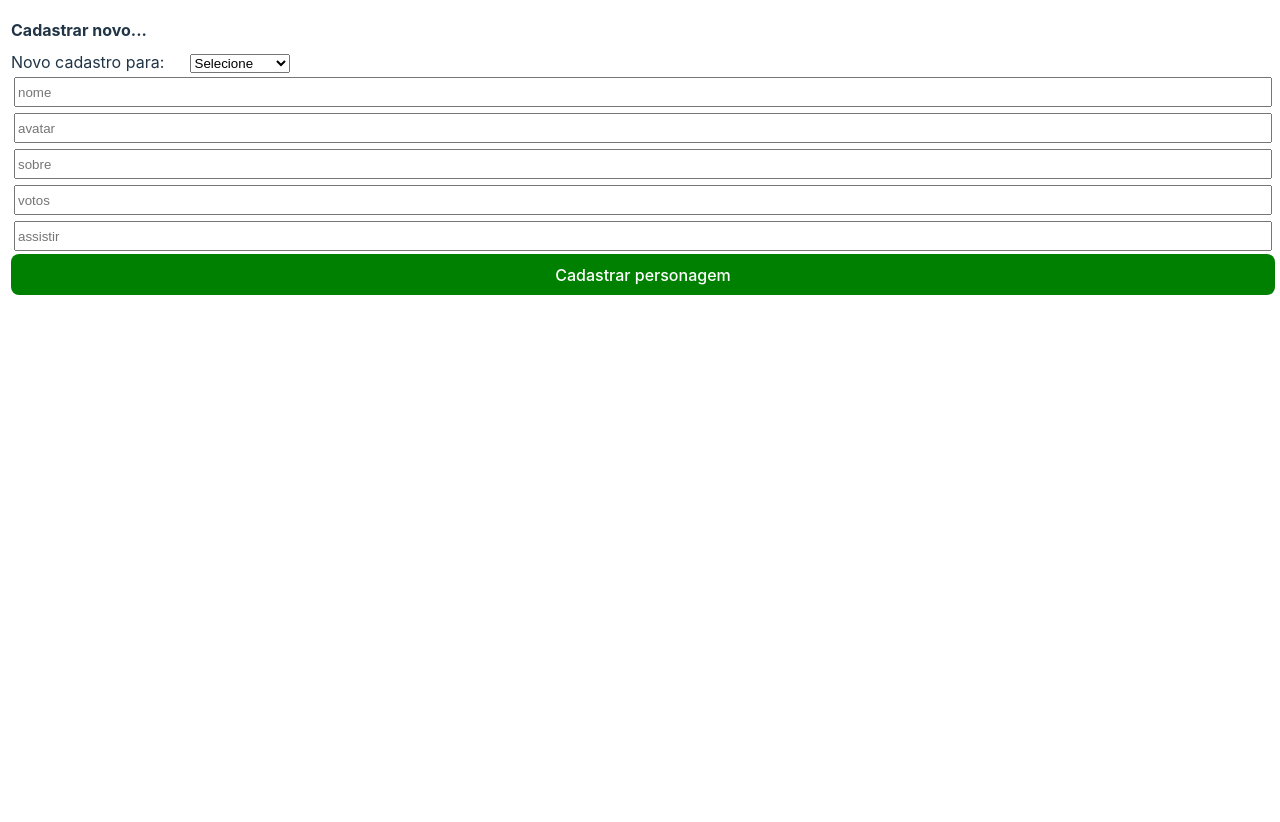
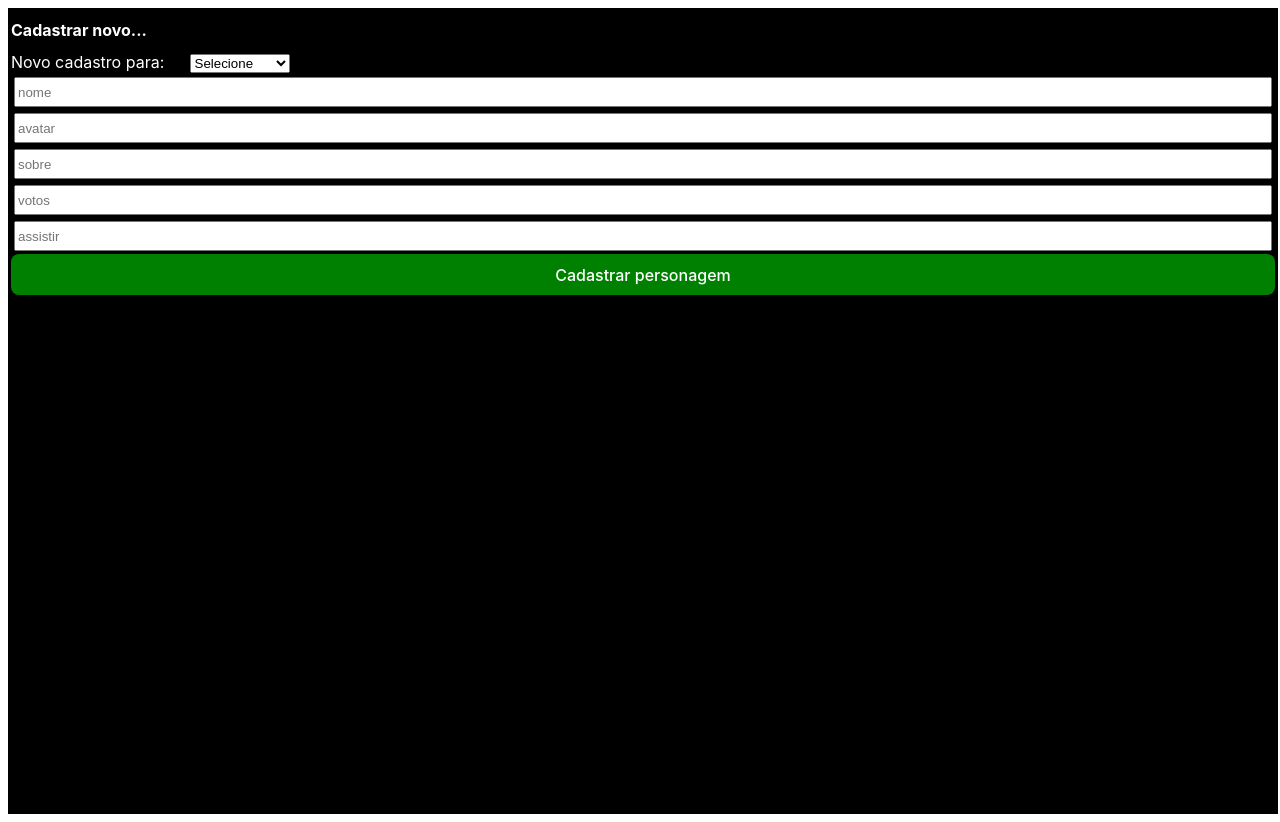
Before and after one commit to DeveloperFG/animeX-Web, a React (Vite) app: page / in a window 1280 px wide. Both pictures are taken after a click on the button "CADASTRAR NOVO PERSONAGEM". Built offline with nearby package versions, Linux system fonts and the light colour scheme.

Commit message:
ajustando layout

```diff
--- a/src/Cadastrar/Cadastrar.tsx
+++ b/src/Cadastrar/Cadastrar.tsx
@@ -201,7 +201,7 @@ export function Cadastrar(){
 
 
     return(
-        <div style={{display:'flex', width:"100%", height:'100vh', flexDirection:'column', padding:3, }}>
+        <div style={{display:'flex', width:"100%", height:'100vh', flexDirection:'column', padding:3, backgroundColor:'#000', color:'#fff' }}>
         <h1 style={{fontSize:'16px'}}>Cadastrar novo... </h1>
 
           <div>
--- a/src/Solicitados/Solicitados.tsx
+++ b/src/Solicitados/Solicitados.tsx
@@ -46,12 +46,12 @@ export function Solicitados(){
     }, [])
 
     return(
-        <div style={{display:'flex',  flexDirection:'column' , width:"100%", alignItems:"center", justifyContent:'center'}}>
+        <div style={{display:'flex', color:'#fff',  flexDirection:'column' , width:"100%", height:'100vh', alignItems:"center", justifyContent:'start', backgroundColor:"#000"}}>
             <h3>Solicitados</h3>
 
             <div style={{display:'flex', width:'90%', flexDirection:'column'}}>
                 {lista.map((item)=>(
-                    <div style={{backgroundColor:'gray', margin:'1%', color:"#fff", }}>
+                    <div style={{backgroundColor:'burlywood', margin:'1%', color:"#000", }}>
                         <span style={{marginRight:'1%'}}> <strong>Nome: </strong>{item.nome}</span>
                         <br></br>
                         <small>Descrição: {item.descricao}</small>
```
